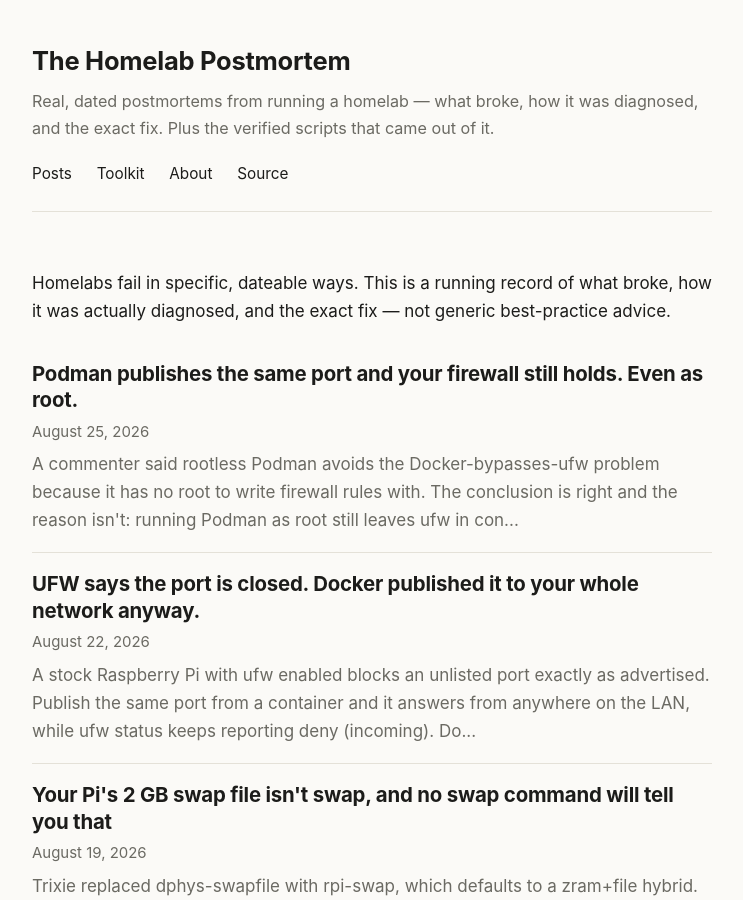
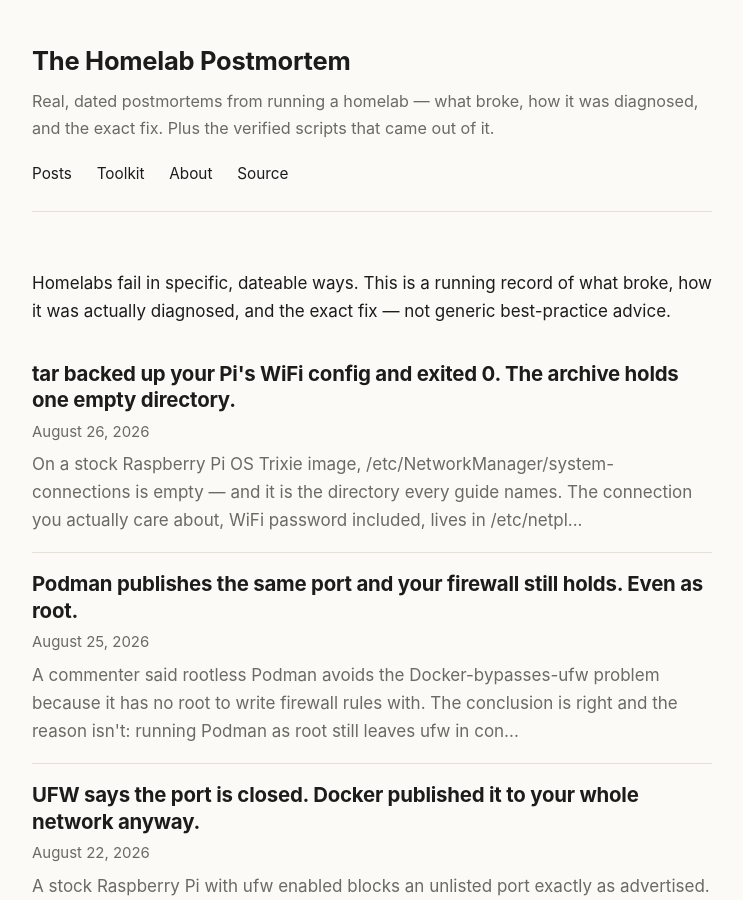
Before and after one commit to mitoyosh/homelab-postmortem, a Jekyll site: the page built from index.html, in a window 1280 px wide and 900 px high. Shown: the whole window, without its empty margins (268-1011 px from the left). Built offline with Jekyll 4.4.1, drawn with Linux system fonts in a browser that asks for light colours; some of the changed lines change nothing that is shown.

Commit message:
Post: tar backed up your Pi's WiFi config and exited 0
On a stock Trixie image /etc/NetworkManager/system-connections is empty and
the PSK is in /etc/netplan; tar of the empty directory exits 0 and produces
10240 bytes. Ships check-network-config-location.sh with the toolkit.

````diff
--- a/_posts/2026-08-19-nmcli-abbreviation-ambiguity-trixie.md
+++ b/_posts/2026-08-19-nmcli-abbreviation-ambiguity-trixie.md
@@ -143,3 +143,5 @@
 And the one that generalises furthest: a resource that *exists* is not a resource that is *configured*. The provisioning script's job wasn't to create a profile, it was to create a working connection. Checking for the former and reporting success is how you end up with a headless box on the bench and no idea why it's silent.
 
 The same gap between what a tool reports and what is actually true shows up in [a firewall that calls a port closed while Docker serves it to the whole LAN](https://homelabpostmortem.com/2026/08/22/docker-publishes-past-ufw/).
+
+And if you are about to reimage the box you just finished provisioning, check where that profile is actually stored before you back it up — on a stock Trixie image, [the directory every guide names is empty and `tar` will not tell you](https://homelabpostmortem.com/2026/08/26/wifi-config-not-in-system-connections/).
--- /dev/null
+++ b/_posts/2026-08-26-wifi-config-not-in-system-connections.md
@@ -0,0 +1,260 @@
+---
+title: "tar backed up your Pi's WiFi config and exited 0. The archive holds one empty directory."
+date: 2026-08-26
+excerpt: "On a stock Raspberry Pi OS Trixie image, /etc/NetworkManager/system-connections is empty — and it is the directory every guide names. The connection you actually care about, WiFi password included, lives in /etc/netplan as a 600-mode YAML that NetworkManager.conf never mentions."
+devto_tags: raspberrypi, linux, networking, sysadmin
+---
+
+**TL;DR**: On a stock Trixie Pi OS image, the WiFi credentials for the connection this Pi actually uses are stored in `/etc/netplan/90-NM-<uuid>.yaml`, not in `/etc/NetworkManager/system-connections/`. That second directory — the one every guide, every backup snippet and every "copy your config to the new card" workflow names — is **completely empty**. `tar` archives it happily, exits 0, and produces a 10 KB file containing a single directory entry and no credentials. You find out after you have already reimaged.
+
+## The symptom
+
+The machine is a Pi 4B on Raspberry Pi OS Lite, current image:
+
+```bash
+$ cat /etc/rpi-issue | head -1
+Raspberry Pi reference 2026-06-18
+$ nmcli --version
+nmcli tool, version 1.52.1
+```
+
+WiFi works. NetworkManager is running and knows about the connection:
+
+```bash
+$ nmcli -t -f NAME,TYPE,DEVICE con show
+netplan-wlan0-HOMEWIFI:802-11-wireless:wlan0
+lo:loopback:lo
+netplan-eth0:802-3-ethernet:
+```
+
+So you do the sensible thing before reimaging — save the network config:
+
+```bash
+$ sudo tar cf /tmp/wifi-backup.tar -C /etc/NetworkManager system-connections
+$ echo $?
+0
+$ ls -l /tmp/wifi-backup.tar
+-rw-r--r-- 1 root root 10240 Aug 26 11:06 /tmp/wifi-backup.tar
+```
+
+Ten kilobytes. Exit zero. No warning. Here is what is in it:
+
+```bash
+$ tar tvf /tmp/wifi-backup.tar
+drwxr-xr-x root/root         0 2026-08-26 10:09 system-connections/
+```
+
+One directory entry. Nothing else. Because:
+
+```bash
+$ sudo ls -la /etc/NetworkManager/system-connections/
+total 8
+drwxr-xr-x 2 root root 4096 Aug 26 10:09 .
+drwxr-xr-x 8 root root 4096 Aug 26 10:09 ..
+```
+
+The directory is empty, has always been empty on this image, and the connection that is currently carrying your SSH session is not in it.
+
+## Why it's easy to miss
+
+Three things line up to keep you from noticing.
+
+**The archive isn't empty.** A 0-byte file would make you look. `tar` pads to a 10240-byte block, so an archive of one empty directory is the same size as an archive of a few small files. It looks exactly like a successful backup of a handful of `.nmconnection` files, which is what you expected to get.
+
+**NetworkManager's own config points you at the wrong place.** If you go looking for where connections are stored, this is what you find:
+
+```bash
+$ grep -vE '^\s*#|^$' /etc/NetworkManager/NetworkManager.conf
+[main]
+plugins=ifupdown,keyfile
+[ifupdown]
+managed=false
+```
+
+`keyfile` is the plugin that reads and writes `.nmconnection` files. It is enabled, and `NetworkManager --print-config` — the effective configuration, drop-ins included — agrees:
+
+```bash
+$ sudo NetworkManager --print-config | grep -A1 '^\[main\]'
+[main]
+plugins=ifupdown,keyfile
+```
+
+None of that is wrong, which is what makes it unhelpful. The keyfile plugin reads *three* directories — `/etc/NetworkManager/system-connections`, `/run/NetworkManager/system-connections`, and `/usr/lib/...` — and only the first is writable and persistent. Netplan renders its YAML into the `/run` one at boot, so the keyfile plugin is genuinely doing all the work, on files it did not write, in a directory the config never names. There is a `netplan.conf` drop-in, but it lives in `/run/NetworkManager/conf.d/` and only assigns device management:
+
+```ini
+[device-netplan.wifis.wlan0]
+match-device=type:wifi
+managed=1
+```
+
+Nothing in any file under `/etc` tells you netplan is holding your PSK.
+
+**There *are* `.nmconnection` files, and finding them makes you think you had the wrong path, not the wrong idea:**
+
+```bash
+$ sudo ls -l /run/NetworkManager/system-connections/
+total 12
+-rw------- 1 root root 314 Aug 25 00:56 lo.nmconnection
+-rw------- 1 root root 174 Aug 26 10:09 netplan-eth0.nmconnection
+-rw------- 1 root root 295 Aug 26 10:09 netplan-wlan0-HOMEWIFI.nmconnection
+```
+
+There they are, in the format you expected, with the names you expected. It is easy to conclude the directory just moved and get on with your day. It didn't:
+
+```bash
+$ findmnt -no FSTYPE /run
+tmpfs
+```
+
+Those are runtime copies on a tmpfs. They are regenerated at every boot from something else, and if you back those up instead you have captured a derived artifact rather than the source.
+
+## What's really going on
+
+The source is in `/etc/netplan`:
+
+```bash
+$ sudo ls -l /etc/netplan/
+total 8
+-rw------- 1 root root 275 Aug 26 10:09 90-NM-75a1216a-9d1a-30cd-8aca-ace5526ec021.yaml
+-rw------- 1 root root 590 Aug 26 10:09 90-NM-be1282f3-d98b-3db6-9c1f-0cd80398f4f5.yaml
+```
+
+Two files, mode 600, named after connection UUIDs rather than after anything a human would search for. The second one is the WiFi:
+
+```yaml
+network:
+  version: 2
+  wifis:
+    wlan0:
+      renderer: NetworkManager
+      match: {}
+      dhcp4: true
+      access-points:
+        "HOMEWIFI":
+          auth:
+            key-management: "psk"
+            password: "<REDACTED>"
+          networkmanager:
+            uuid: "be1282f3-d98b-3db6-9c1f-0cd80398f4f5"
+            name: "netplan-wlan0-HOMEWIFI"
+```
+
+The pre-shared key is right there in plaintext, which is why the file is 600. This is the file that matters, and it is the one your backup missed.
+
+### Both stores are live, and you cannot predict which one a connection is in
+
+This is the part that makes the situation genuinely confusing rather than merely surprising: **both stores are live at once, and nothing on the machine announces which connection is in which.**
+
+The `wlan0` and `eth0` profiles on this machine are netplan YAML. A connection created with `nmcli` is not — it lands in the keyfile directory, and that holds for real device types, not just a synthetic one:
+
+```bash
+$ sudo nmcli con add type wifi con-name pm-grill-wifi ifname wlan0 \
+    ssid PM-GRILL-TEST autoconnect no wifi-sec.key-mgmt wpa-psk wifi-sec.psk ...
+Connection 'pm-grill-wifi' (82da931e-...) successfully added.
+
+$ sudo nmcli con add type ethernet con-name pm-grill-eth ifname eth0 \
+    autoconnect no ipv4.method manual ipv4.addresses 10.98.98.2/24
+Connection 'pm-grill-eth' (ce3c1462-...) successfully added.
+
+$ sudo ls -1 /etc/NetworkManager/system-connections/
+pm-grill-eth.nmconnection
+pm-grill-wifi.nmconnection
+$ sudo ls -1 /etc/netplan/
+90-NM-75a1216a-9d1a-30cd-8aca-ace5526ec021.yaml
+90-NM-be1282f3-d98b-3db6-9c1f-0cd80398f4f5.yaml
+```
+
+A WiFi connection and an ethernet connection — the same two types the netplan-backed profiles use — both went to the keyfile directory. The netplan files were untouched.
+
+I am deliberately not going to tell you which tool put the `wlan0` profile into netplan, because I could not establish it and I would rather say so. `raspi-config` sets WiFi by shelling out to `nmcli` — there is not one reference to netplan in it — and `nmtui` is part of `network-manager` and goes through the same library. Both of those should therefore land in the keyfile directory, exactly as my test connections did. They did not, for this machine's WiFi profile.
+
+Take that as the practical finding rather than a loose end: **a Pi that has been configured over time can have some of its network state in each store, and which is which is not something you can reason out from the tool you remember using.** You have to look. Backing up either directory alone silently captures part of the picture, and the part it misses is not predictable.
+
+Modifying an existing netplan-backed connection, on the other hand, edits the YAML in place rather than migrating it to a keyfile. Setting a static IP on the (unused, disconnected) `eth0` profile:
+
+```bash
+$ sudo nmcli con modify netplan-eth0 ipv4.method manual \
+    ipv4.addresses 10.99.99.5/24 ipv4.gateway 10.99.99.1
+$ echo $?
+0
+```
+
+rewrites the `ethernets:` block in `90-NM-75a1216a-....yaml` and leaves `system-connections/` empty. Worth stating plainly, because it is the thing people expect to be broken and it isn't: **`nmcli` works.** Setting a static IP on Trixie behaves exactly as documented, and `nmcli -g ipv4.addresses con show` reads the value back. The failure here is not in configuring the network. It is in *finding* the configuration afterwards.
+
+### The received answer is the wrong one
+
+The standard answer to "where does Raspberry Pi OS keep my WiFi password" has been `/etc/NetworkManager/system-connections/` since Bookworm moved off `dhcpcd` in 2023, and write-ups as recent as July 2026 still give that answer without qualification. On this image it is wrong, and nothing on the machine contradicts it loudly enough to notice — the directory exists, the plugin that owns it is enabled, and `.nmconnection` files really do exist a few paths away.
+
+## The fix
+
+The obvious move is to stop guessing at paths and ask NetworkManager where the connection lives. It has a field for exactly that, and on this machine it does not help:
+
+```bash
+$ nmcli -f NAME,FILENAME con show
+NAME                    FILENAME
+netplan-wlan0-HOMEWIFI  /run/NetworkManager/system-connections/netplan-wlan0-HOMEWIFI.nmconnection
+lo                      /run/NetworkManager/system-connections/lo.nmconnection
+netplan-eth0            /run/NetworkManager/system-connections/netplan-eth0.nmconnection
+```
+
+`FILENAME` reports the file NetworkManager actually loaded the profile from, which is the truth — and for a netplan-sourced connection the truth is the tmpfs copy. Back up what that column names and you have backed up the derived artifact that disappears at the next boot.
+
+What makes this genuinely treacherous rather than merely wrong is that the column is *correct* for connections you created yourself. Add one with `nmcli con add` and it reports the real, persistent path:
+
+```
+pm-grill-wifi  /etc/NetworkManager/system-connections/pm-grill-wifi.nmconnection
+```
+
+So `FILENAME` is reliable exactly for the connections you already know where to find, and misleading for the one that came with the image and holds your WiFi password.
+
+There is no single field that names the persistent source. What works is mapping by UUID, which is stable across both stores:
+
+```bash
+nmcli -t -f NAME,UUID con show | while IFS=: read -r name uuid; do
+  src=$(grep -rl "$uuid" /etc/netplan/ 2>/dev/null | head -1)
+  [ -z "$src" ] && src=$(grep -rl "$uuid" /etc/NetworkManager/system-connections/ 2>/dev/null | head -1)
+  printf '%-26s %s\n' "$name" "${src:-<runtime-generated, no persistent source>}"
+done
+```
+
+On this box:
+
+```
+netplan-wlan0-HOMEWIFI     /etc/netplan/90-NM-be1282f3-d98b-3db6-9c1f-0cd80398f4f5.yaml
+lo                         <runtime-generated, no persistent source>
+netplan-eth0               /etc/netplan/90-NM-75a1216a-9d1a-30cd-8aca-ace5526ec021.yaml
+```
+
+It finds keyfile-backed connections too — adding one with `nmcli con add` makes it show up under `/etc/NetworkManager/system-connections/` on the next run — and it correctly reports `lo` as having no persistent source, because it doesn't.
+
+Run that *before* you reimage rather than after. To capture everything regardless of origin:
+
+```bash
+sudo tar czf wifi-backup.tar.gz \
+  /etc/netplan \
+  /etc/NetworkManager/system-connections
+```
+
+Then verify the archive contains files and not just directories — the whole point of this post is that the command succeeding proves nothing:
+
+```bash
+tar tzvf wifi-backup.tar.gz | grep -v '/$'
+```
+
+If that prints nothing, you have backed up nothing.
+
+Size is not the signal either, and on this machine it points the wrong way. The correct archive — both netplan YAMLs, PSK included, gzipped — is **566 bytes**. The one that captured nothing is **10,240 bytes**, because `tar` pads to a 10 KB block whether or not it found anything to put in it. The bigger file is the empty one.
+
+Two cautions on the archive itself. It contains your PSK in plaintext, so it inherits the 600 that the source files carry for a reason — don't leave it in `/tmp` or commit it anywhere. And when restoring onto a new image, put each file back where it came from: a netplan YAML dropped into `system-connections/` is not read, and vice versa.
+
+## The generalisable habit
+
+The failure here is a specific instance of a general one: **an operation that has nothing to do can't tell you apart from an operation that succeeded.** `tar` was asked to archive a directory. It did. Zero files matched, and zero matched is indistinguishable from "there was nothing that needed archiving" — the same shape as [a clone tool whose search-and-replace matches nothing and reports success](https://homelabpostmortem.com/2026/08/16/rpi-clone-partuuid-trap/), and the same shape as [a journal directory that exists to reassure you persistence is on when it isn't](https://homelabpostmortem.com/2026/08/18/trixie-journald-volatile-logs/).
+
+So the narrow habit, which costs one command: **after any backup, list the archive.** Not the exit code, not the file size — the contents. Both of those were fine here.
+
+And the wider one, which is the part I got wrong on the first pass: **asking the tool is better than asking the internet, but "the tool told me" is not the same as "this is the file I need."** `nmcli`'s `FILENAME` is accurate — it answers "where did I load this from?" precisely. My question was "what do I have to copy so this survives a reimage?", and those turn out to be different files. Every layer here answers its own question correctly. The gap is between the question the tool answers and the one you meant, and nothing in the output marks where that gap is.
+
+That is the same failure as trusting `tar`'s exit code, one level up. Both times the machine was right and the inference was wrong.
+
+A ready-to-run version of this check — which finds every connection's real backing file across both stores, warns when `/etc/NetworkManager/system-connections/` is empty, and verifies that a backup archive actually contains files — is in the [toolkit](https://homelabpostmortem.com/toolkit/) that comes with this post.
--- a/toolkit/index.md
+++ b/toolkit/index.md
@@ -39,7 +39,11 @@
   NetworkManager 1.52 made ambiguous, and WiFi profiles left with no key
   management that look configured and can never associate. From
   [A new NetworkManager property broke a decade of scripts]({{ '/2026/08/19/nmcli-abbreviation-ambiguity-trixie/' | relative_url }}).
-- **`check-docker-firewall-bypass.sh`** — finds container ports that are
+- **`check-network-config-location.sh`** — finds where your WiFi credentials
+  are actually stored, and warns when the directory every guide names is
+  empty so your backup silently captures nothing. From
+  [tar backed up your WiFi config and exited 0]({{ '/2026/08/26/wifi-config-not-in-system-connections/' | relative_url }}).
+- **`check-container-firewall-bypass.sh`** — finds container ports that are
   reachable from your network while your firewall reports them as denied.
   Docker's chains are evaluated before UFW's, so both are true at once. From
   [UFW says the port is closed]({{ '/2026/08/22/docker-publishes-past-ufw/' | relative_url }}).
````
Also changed, not shown: assets/covers/2026-08-26-wifi-config-not-in-system-connections.png (added).
